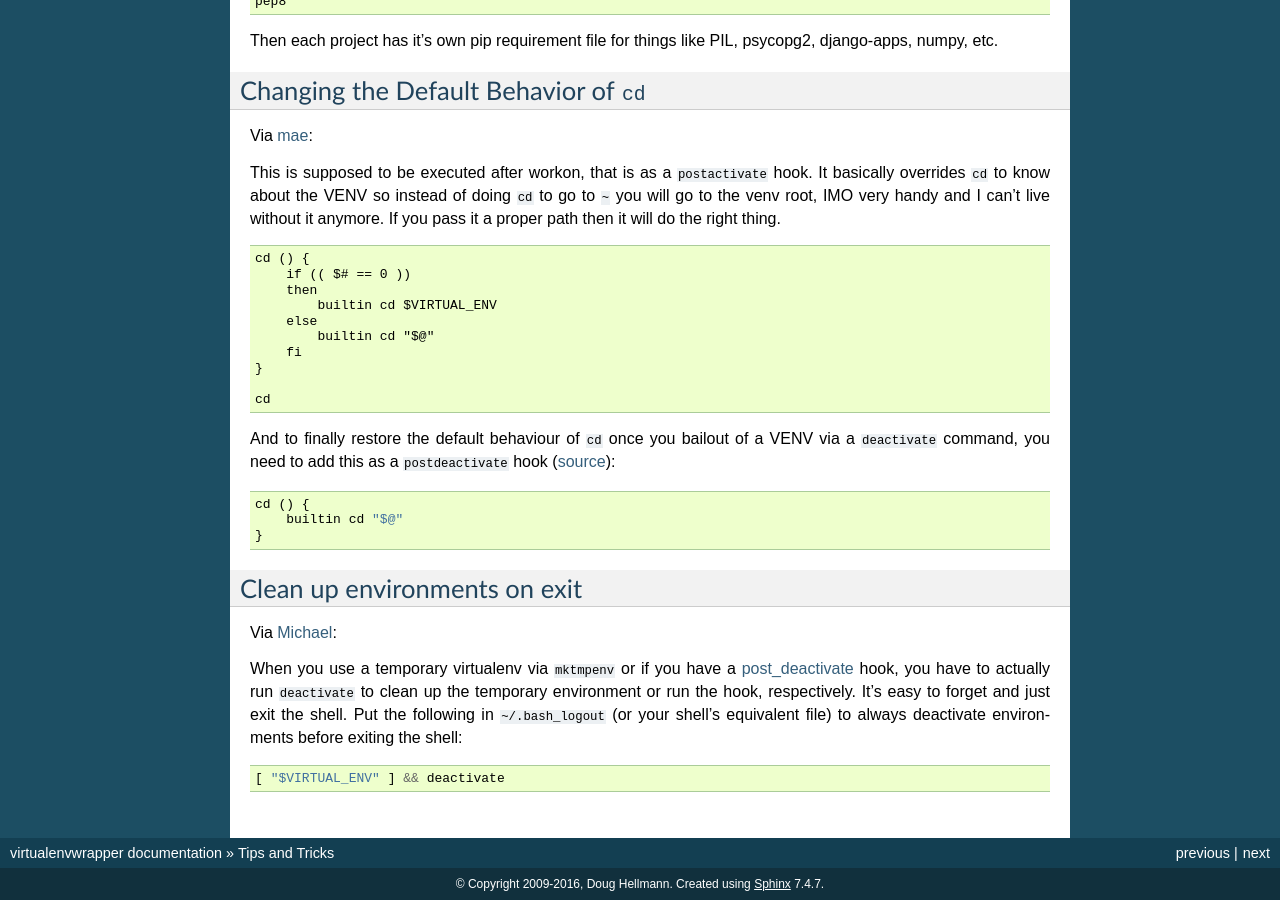
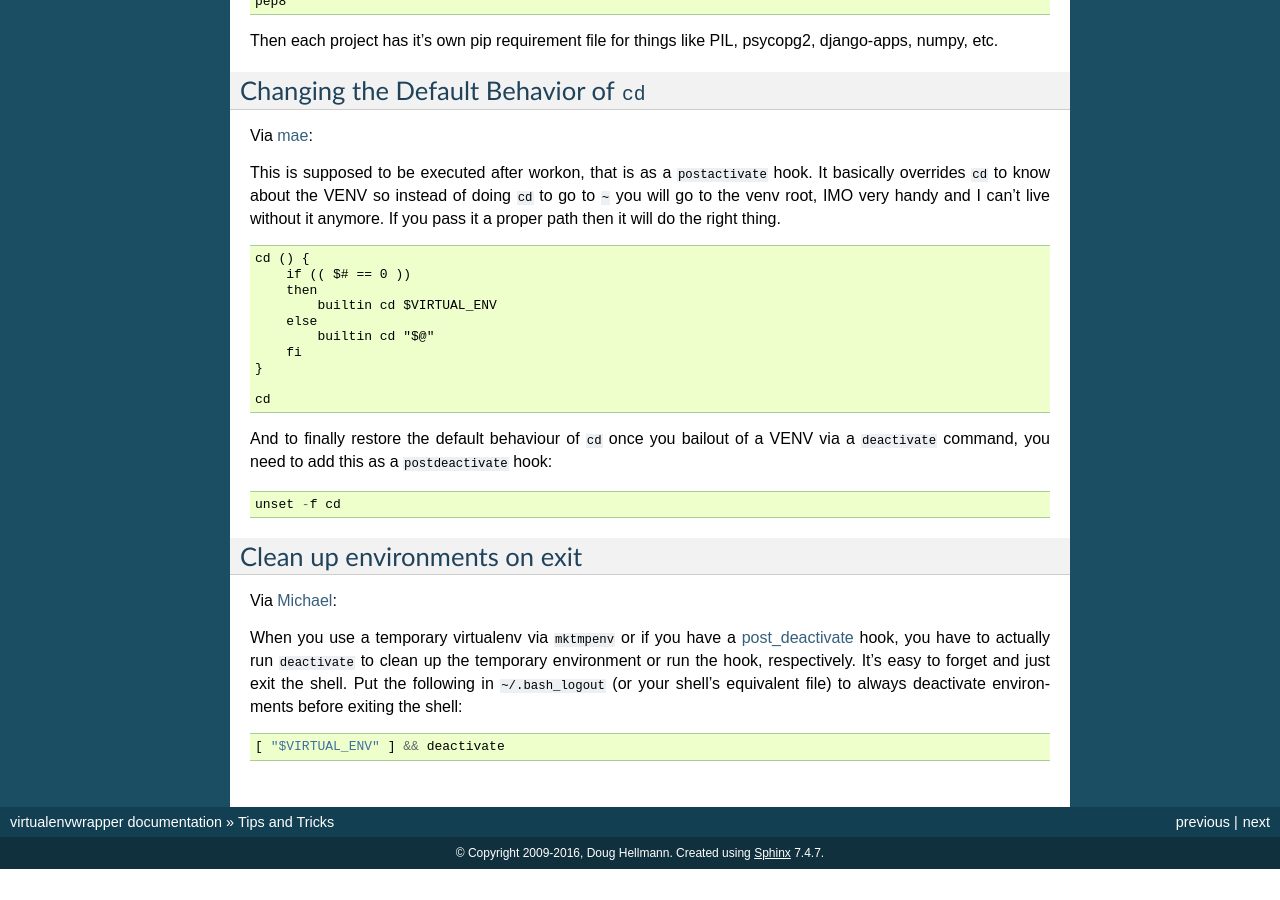
Before and after one commit to python-virtualenvwrapper/virtualenvwrapper, a Sphinx documentation site: the page built from docs/source/tips.rst, in a window 1280 px wide and 900 px high, scrolled down 1686 px. Built offline with Sphinx 7.4.7, drawn with Linux system fonts in a browser that asks for light colours; pages that are not in the unit, such as notebooks, are missing from menus; after the commit the page ends 2555 px from its top, so only the background shows below that.

Commit message:
Unset previously defined cd function rather than redefine it
It is cleaner to unset the previously defined cd function in
postdeactivate rather than redefine it since to avoids leaving an
unexpected function in the environment after a deactivate.

Change-Id: Iac40287ec5290f2f4523004a9d8f0b2a2b981f90

```diff
--- a/docs/source/tips.rst
+++ b/docs/source/tips.rst
@@ -135,12 +135,9 @@ it a proper path then it will do the right thing.
 
 And to finally restore the default behaviour of ``cd`` once you
 bailout of a VENV via a ``deactivate`` command, you need to add this
-as a ``postdeactivate`` hook (`source
-<http://github.com/kdeldycke/dotfiles/commit/80470b>`_)::
+as a ``postdeactivate`` hook::
 
-    cd () {
-        builtin cd "$@"
-    }
+    unset -f cd
 
 Clean up environments on exit
 =======================================
```
